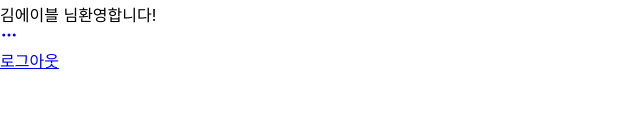
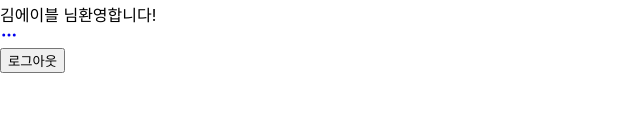
Before and after one commit to illilili/boardgame-assistant, a React (Create React App) app in the folder frontend/: page / in a window 1280 px wide. Shown: the part 165-300 px from the top of the page, without its empty margins (0-640 px from the left). Built offline with nearby package versions, Linux system fonts and the light colour scheme; the HTML template or start-up script is replaced by a standard one.

Commit message:
feat: fe-로그아웃

```diff
--- a/frontend/src/api/auth.js
+++ b/frontend/src/api/auth.js
@@ -13,6 +13,10 @@ export const login = async (data)=>{
     return response.data
 }
 
+export const logout = async ()=>{
+    const response = await axios.post(`${BASE_URL}/api/auth/logout`)
+    return response.data
+}
 
 //////////////////////// 더미데이터 확인용
 
@@ -45,3 +49,11 @@ export const login = async (data)=>{
 //     message: '로그인 성공!',
 //   };
 // };
+
+//// 로그아웃 더미데이터
+// export const logout = async () => {
+//   console.log('Mock logout 요청됨');
+//   return {
+//     message: '로그아웃 되었습니다.',
+//   };
+// };
--- a/frontend/src/layout/Sidebar.jsx
+++ b/frontend/src/layout/Sidebar.jsx
@@ -4,6 +4,8 @@ import { AiFillHome } from 'react-icons/ai'; //홈 버튼
 import { FaUserCircle } from 'react-icons/fa';
 import { FiMoreHorizontal } from 'react-icons/fi';
 
+// api import
+import { logout } from '../api/auth.js';
 
 // 사이드바 아이템 임시
 const navItems = [
@@ -20,6 +22,24 @@ const user = {
 
 export default function Sidebar() {
   const location = useLocation();
+
+  //로그아웃 핸들러
+  const handleLogout = async (e) => {
+    e.preventDefault();
+    try {
+      const result = await logout();
+      alert(result.message); // "로그아웃 되었습니다."
+      // 토큰 및 권한 정보 제거 - 추후 보고 삭제하거나 조정필요할듯
+      localStorage.removeItem('accessToken');
+      localStorage.removeItem('refreshToken');
+      localStorage.removeItem('role');
+      // 리디렉션
+      window.location.href = '/login';
+    } catch (error) {
+      console.error('로그아웃 실패:', error);
+      alert('로그아웃 중 오류가 발생했습니다.');
+    }
+  };
 
   return (
     <aside className="w-80 bg-gray-100 border-r border-gray-300 shadow-lg p-4 flex flex-col h-screen">
@@ -73,9 +93,9 @@ export default function Sidebar() {
 
 
         {/* 로그아웃 */}
-        <Link to="/logout" className="px-4 py-2 rounded hover:bg-red-100 text-red-500 font-semibold">
-          로그아웃
-        </Link>
+        <button onClick={handleLogout} className="px-4 py-2 rounded hover:bg-red-100 text-red-500 font-semibold">
+         로그아웃
+        </button>
 
       </div>
     </aside>
```
